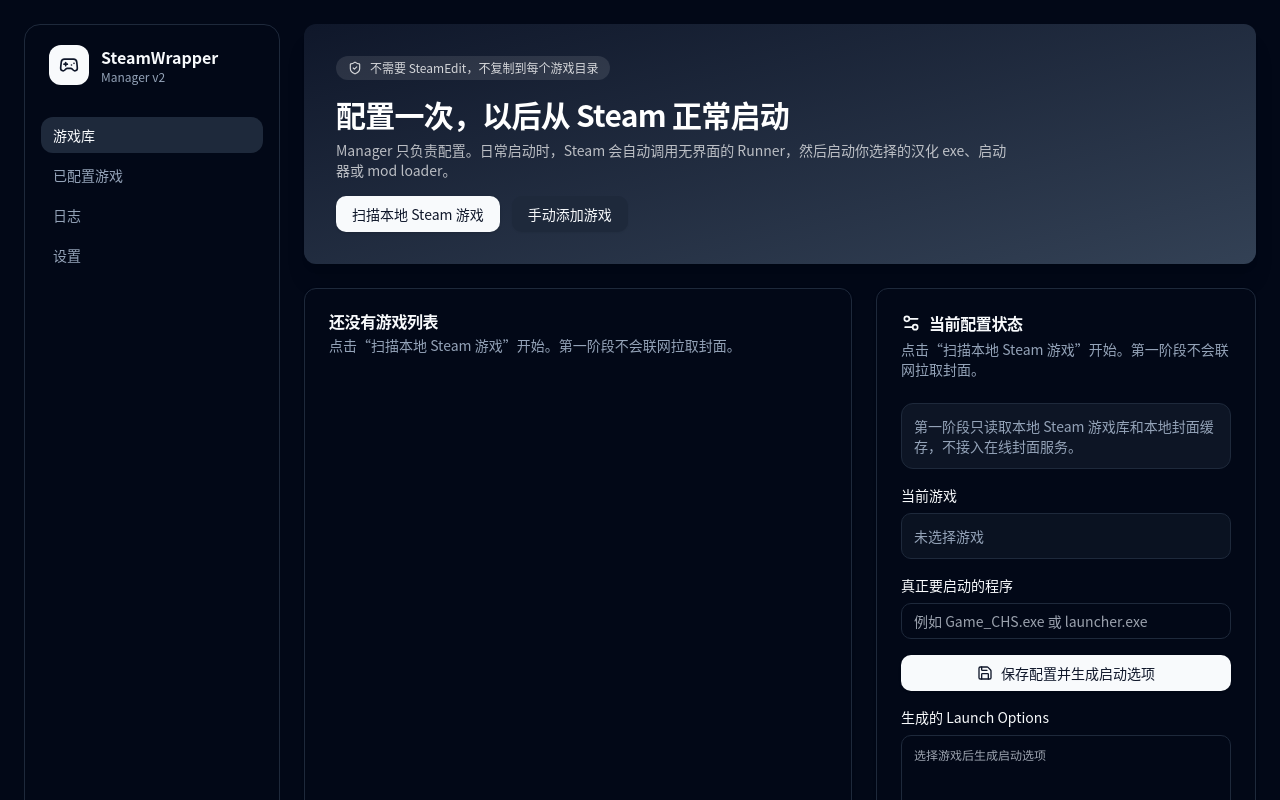
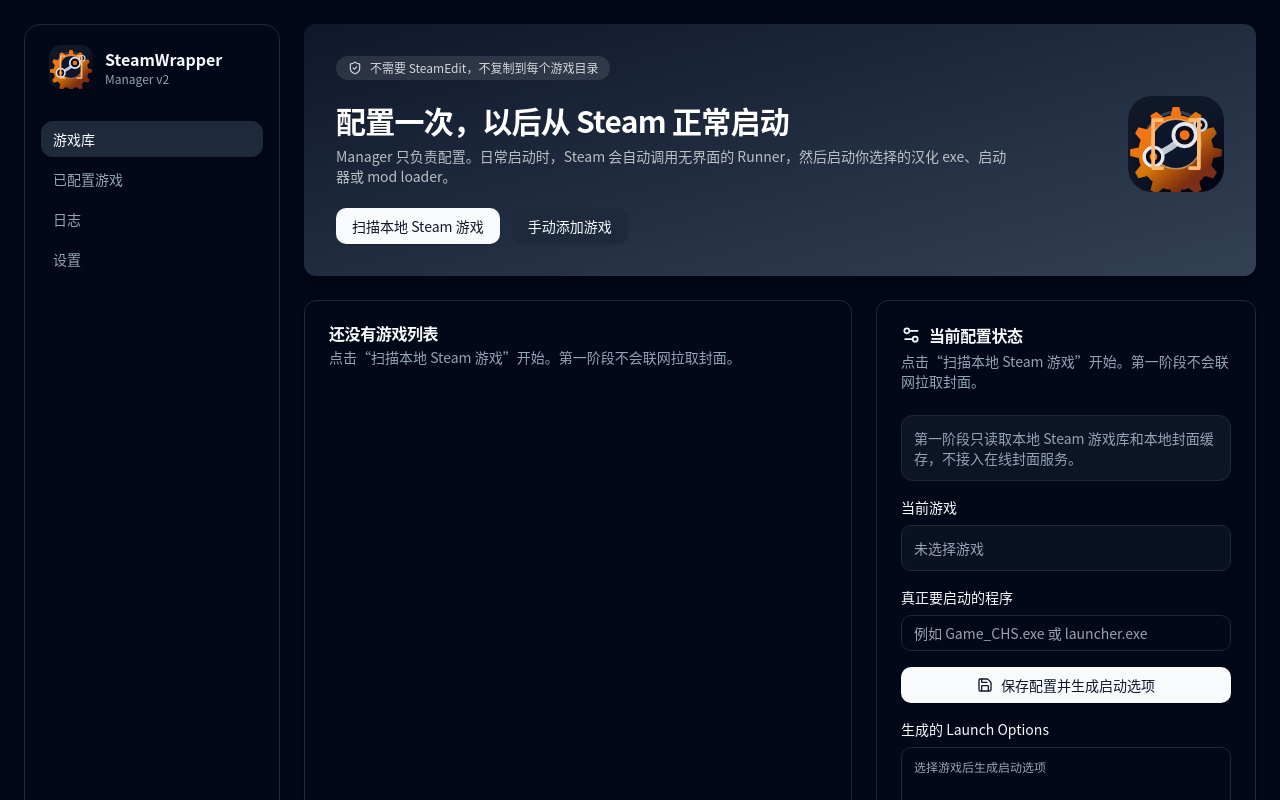
Before and after one commit to YangYuS8/SteamWrapper, a React (Vite) app in the folder apps/manager/: page / in a window 1280 px wide. Shown: the top 800 px of the page. Built offline with nearby package versions, Linux system fonts and the light colour scheme.

Commit message:
design: use SteamWrapper SVG icon in manager

```diff
--- a/apps/manager/src/App.tsx
+++ b/apps/manager/src/App.tsx
@@ -1,6 +1,7 @@
 import { convertFileSrc, invoke } from "@tauri-apps/api/core";
-import { Gamepad2, HardDrive, ImageIcon, Play, Save, Settings2, ShieldCheck } from "lucide-react";
+import { HardDrive, ImageIcon, Play, Save, Settings2, ShieldCheck } from "lucide-react";
 import { useState } from "react";
+import steamWrapperIcon from "@/assets/steamwrapper.svg";
 import { Button } from "@/components/ui/button";
 import { Card, CardContent, CardDescription, CardHeader, CardTitle } from "@/components/ui/card";
 
@@ -66,9 +67,7 @@
       <div className="mx-auto flex max-w-7xl gap-6 p-6">
         <aside className="hidden w-64 shrink-0 flex-col gap-3 rounded-2xl border bg-card p-4 lg:flex">
           <div className="flex items-center gap-3 px-2 py-1">
-            <div className="flex h-10 w-10 items-center justify-center rounded-xl bg-primary text-primary-foreground">
-              <Gamepad2 className="h-5 w-5" />
-            </div>
+            <img src={steamWrapperIcon} alt="SteamWrapper" className="h-11 w-11 rounded-xl" />
             <div>
               <div className="font-semibold">SteamWrapper</div>
               <div className="text-xs text-muted-foreground">Manager v2</div>
@@ -89,11 +88,14 @@
                 <ShieldCheck className="h-3.5 w-3.5" />
                 不需要 SteamEdit，不复制到每个游戏目录
               </div>
-              <div className="space-y-2">
-                <CardTitle className="text-3xl">配置一次，以后从 Steam 正常启动</CardTitle>
-                <CardDescription className="max-w-2xl text-white/70">
-                  Manager 只负责配置。日常启动时，Steam 会自动调用无界面的 Runner，然后启动你选择的汉化 exe、启动器或 mod loader。
-                </CardDescription>
+              <div className="flex flex-col gap-5 md:flex-row md:items-center md:justify-between">
+                <div className="space-y-2">
+                  <CardTitle className="text-3xl">配置一次，以后从 Steam 正常启动</CardTitle>
+                  <CardDescription className="max-w-2xl text-white/70">
+                    Manager 只负责配置。日常启动时，Steam 会自动调用无界面的 Runner，然后启动你选择的汉化 exe、启动器或 mod loader。
+                  </CardDescription>
+                </div>
+                <img src={steamWrapperIcon} alt="SteamWrapper" className="hidden h-24 w-24 shrink-0 rounded-3xl md:block" />
               </div>
               <div className="flex flex-wrap gap-3">
                 <Button onClick={scanLocalGames}>扫描本地 Steam 游戏</Button>
```
